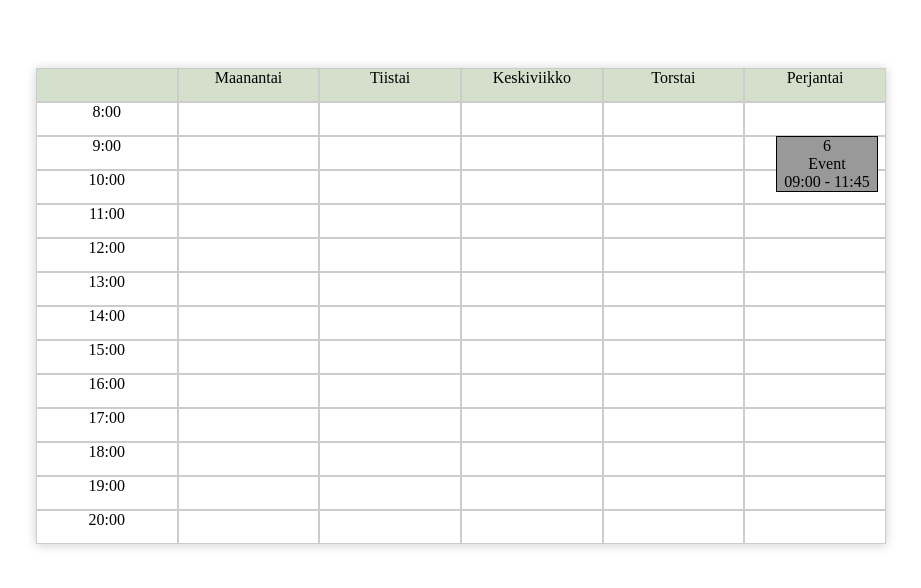
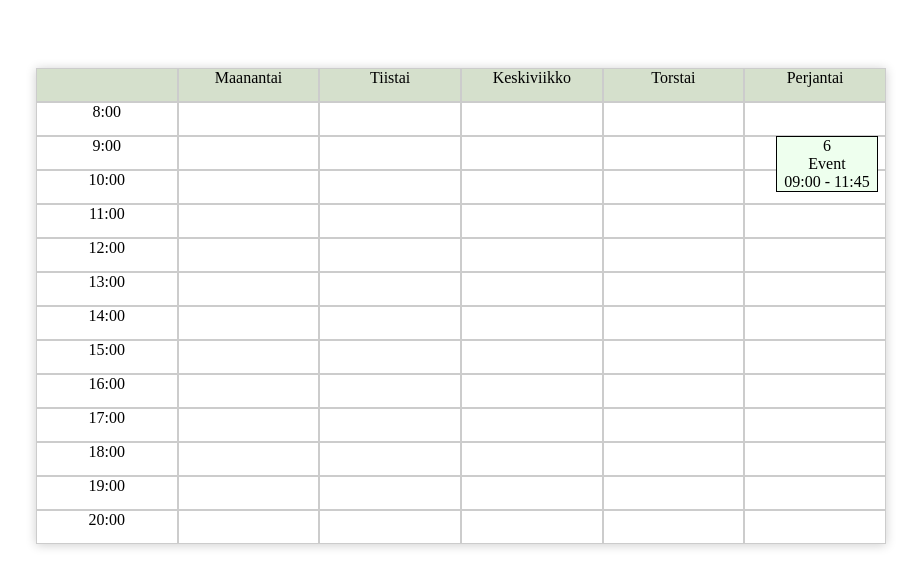
Before and after one commit to marklaatikainen/div-weekly-scheduler, a plain HTML site: page index.html in a window 1280 px wide. Shown: the whole page, without its empty margins (179-1100 px from the left). Drawn offline with Linux system fonts and the light colour scheme.

Commit message:
Update calendarstyle.css

```diff
--- a/calendarstyle.css
+++ b/calendarstyle.css
@@ -49,6 +49,6 @@
 	padding: 0;
 	border: 1px solid black;
 	display: inline-block;
-	background-color: #999;
+	background-color: #efe;
 	z-index: 2;
 }
```
